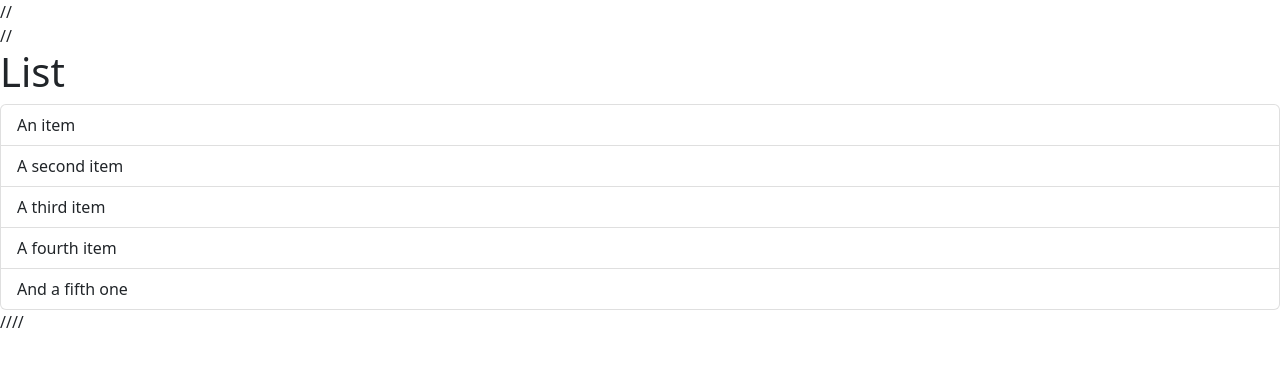
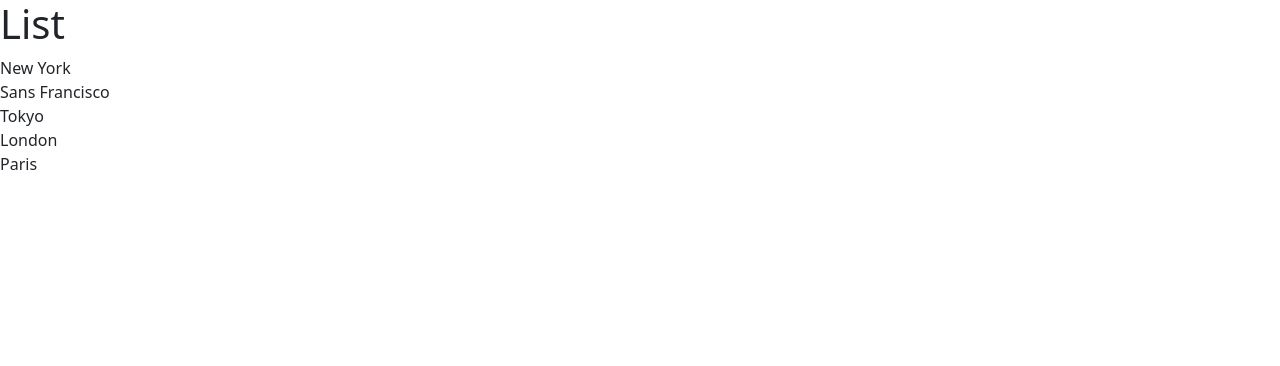
Before and after one commit to shr-gitt/Learning-React.js, a React app in the folder react-app/: page / in a window 1280 px wide. Shown: the top 366 px of the page. Built offline with nearby package versions, Linux system fonts and the light colour scheme; the HTML template or start-up script is replaced by a standard one.

Commit message:
Rendering Lists(Listing from array)

```diff
--- a/react-app/src/components/ListGroup.tsx
+++ b/react-app/src/components/ListGroup.tsx
@@ -1,23 +1,30 @@
 import { Fragment } from "react/jsx-runtime";
 
 function ListGroup(){
+    const items = [
+            'New York',
+            'Sans Francisco',
+            'Tokyo',
+            'London',
+            'Paris'
+    ];
+
     return (
         //h1 and ul cannot be returned in diff fragments so they need to be fragmented or grouped together by using div or Fragment. Frament can be implemented by empty brackets or "Fragment"
+        //Needs to be wrapped in {} because react doesnt allow normal expressions as it allows only JSX markup (for the items.wrap)
         <>
-            //<div>
-                //<Fragment>
+            <div>
+                <Fragment>
                     <h1>List</h1>
                     <ul className="list-group">
-                        <li className="list-group-item">An item</li>
-                        <li className="list-group-item">A second item</li>
-                        <li className="list-group-item">A third item</li>
-                        <li className="list-group-item">A fourth item</li>
-                        <li className="list-group-item">And a fifth one</li>
+                        {items.map(item => (
+                            <li key={item}>{item}</li>
+                        ))}
                     </ul>
-                //</Fragment>
-            //</div>
+                </Fragment>
+            </div>
         </>
     );
- }
+}
 
 export default ListGroup;
```
